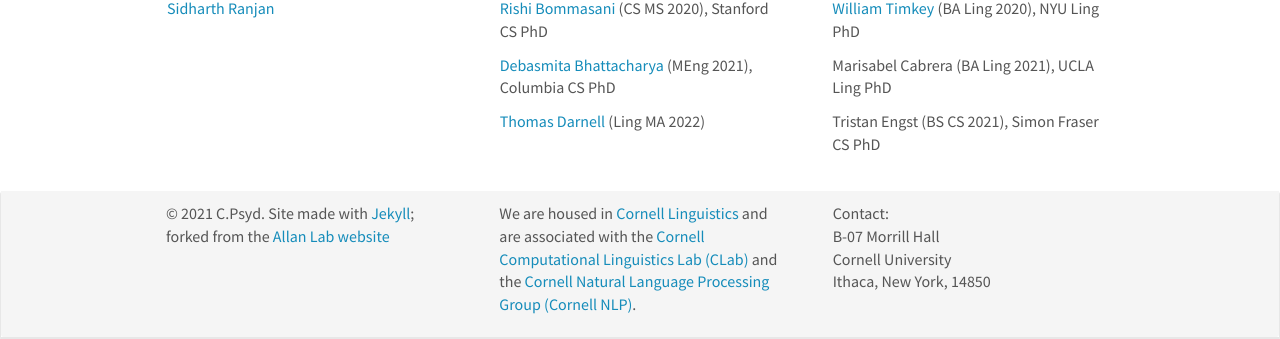
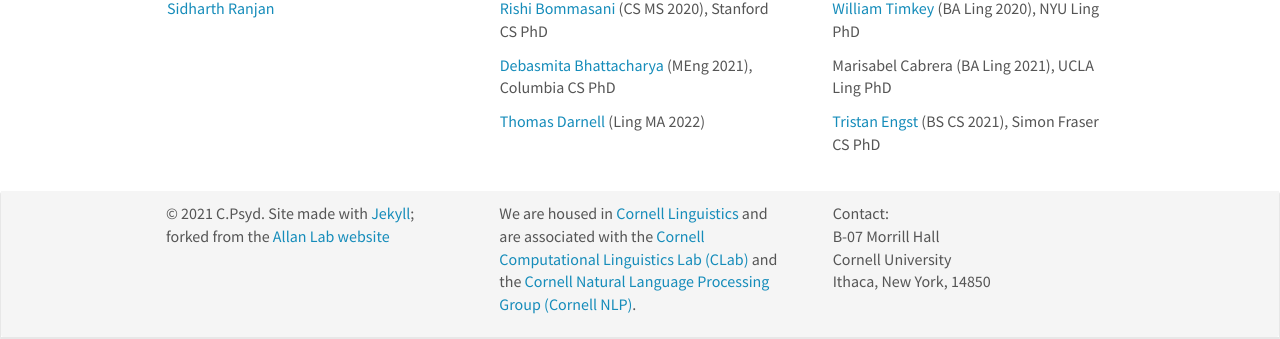
Before and after one commit to C-Psyd/c-psyd.github.io, a Jekyll site: the page built from _pages/team.md, in a window 1280 px wide and 900 px high, scrolled down 1399 px. Shown: the part 537-876 px from the top of the window. Built offline with Jekyll 4.4.1, drawn with Linux system fonts in a browser that asks for light colours; nearby versions of some CDN libraries; part of the change alters nothing that is shown.

Commit message:
people update

```diff
--- a/_data/alumni_bsc.yml
+++ b/_data/alumni_bsc.yml
@@ -2,4 +2,4 @@
 
 - name: Marisabel Cabrera (BA Ling 2021), UCLA Ling PhD
 
-- name: Tristan Engst (BS CS 2021), Simon Fraser CS PhD
+- name: <a href="https://tristanengst.github.io/">Tristan Engst</a> (BS CS 2021), Simon Fraser CS PhD
```
